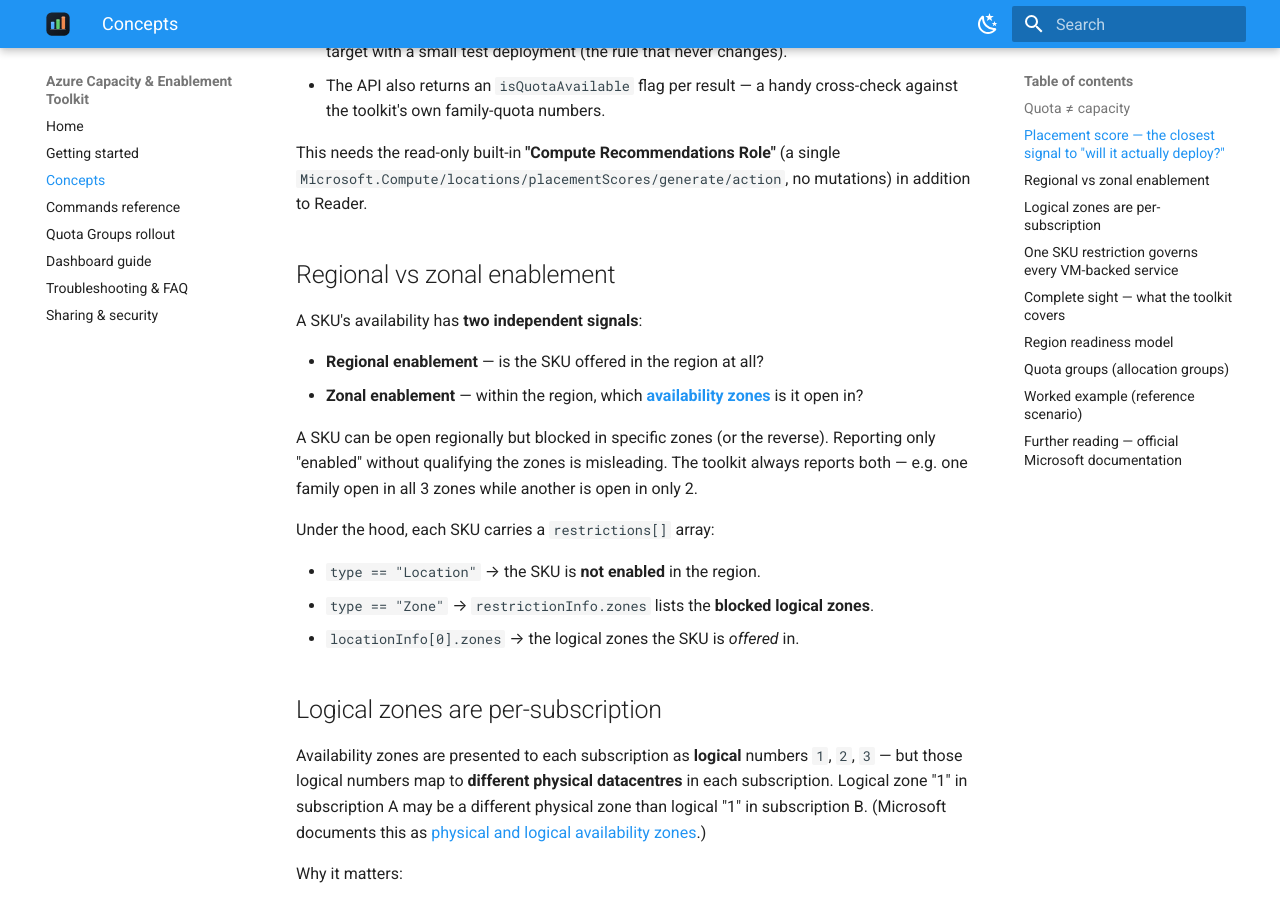
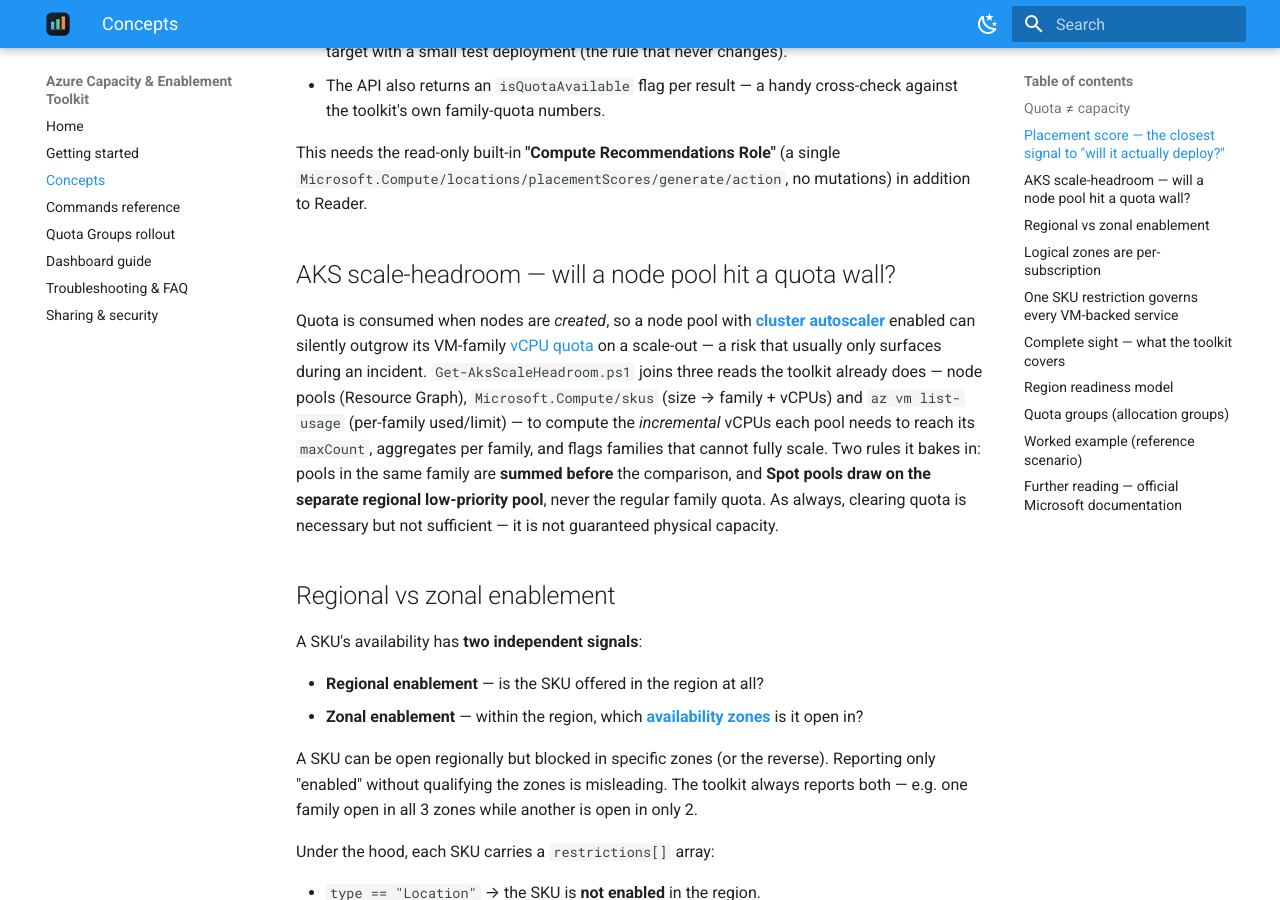
Before and after one commit to microsoft/capacity-toolkit, an MkDocs documentation site: the page built from docs/concepts.md, in a window 1280 px wide and 900 px high, scrolled down 1194 px. Built offline with MkDocs 1.6.1 and Material for MkDocs 9.7.7, drawn with Linux system fonts in a browser that asks for light colours.

Commit message:
Add AKS scale-headroom check (Get-AksScaleHeadroom.ps1) (#22)
Read-only join answering 'can every node pool reach its autoscaler maxCount
within current VM-family vCPU quota?'. Combines AKS node pools (Resource Graph),
Microsoft.Compute/skus (size -> family + vCPUs) and az vm list-usage (per-family
used/limit) to compute incremental vCPUs needed per pool, aggregates per family,
and flags families that cannot fully scale. Pools in the same family are summed
before comparison; Spot pools are checked against the separate regional
low-priority pool; autoscale-disabled pools target current count. Emits per-pool
detail + per-family rollup CSVs with Finding codes. Windows PowerShell 5.1-safe.

Docs: README services matrix, commands scenario map, concepts (AKS scale-headroom
section), getting-started and AGENTS access tables, CHANGELOG. Resolves #12.

Co-authored-by: Copilot <223556219+Copilot@users.noreply.github.com>

```diff
--- a/docs/concepts.md
+++ b/docs/concepts.md
@@ -47,6 +47,19 @@ Read it carefully:
 
 This needs the read-only built-in **"Compute Recommendations Role"** (a single
 `Microsoft.Compute/locations/placementScores/generate/action`, no mutations) in addition to Reader.
+
+## AKS scale-headroom — will a node pool hit a quota wall?
+
+Quota is consumed when nodes are *created*, so a node pool with
+[**cluster autoscaler**](https://learn.microsoft.com/en-us/azure/aks/cluster-autoscaler) enabled can
+silently outgrow its VM-family [vCPU quota](https://learn.microsoft.com/en-us/azure/virtual-machines/quotas)
+on a scale-out — a risk that usually only surfaces during an incident. `Get-AksScaleHeadroom.ps1`
+joins three reads the toolkit already does — node pools (Resource Graph), `Microsoft.Compute/skus`
+(size → family + vCPUs) and `az vm list-usage` (per-family used/limit) — to compute the *incremental*
+vCPUs each pool needs to reach its `maxCount`, aggregates per family, and flags families that cannot
+fully scale. Two rules it bakes in: pools in the same family are **summed before** the comparison, and
+**Spot pools draw on the separate regional low-priority pool**, never the regular family quota. As
+always, clearing quota is necessary but not sufficient — it is not guaranteed physical capacity.
 
 ## Regional vs zonal enablement
 
```
Also changed, not shown: AGENTS.md (+1 -1 lines), CHANGELOG.md (+11 -0 lines), README.md (+1 -1 lines), docs/commands.md (+1 -0 lines), docs/getting-started.md (+1 -0 lines), 1 other file.
